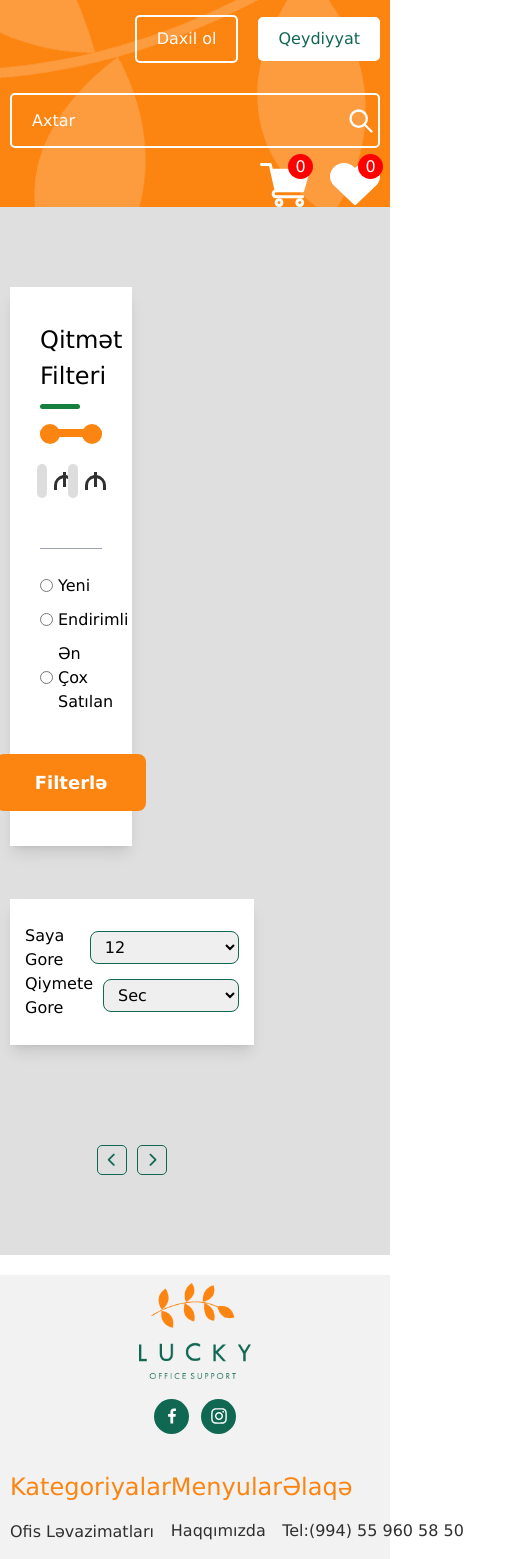
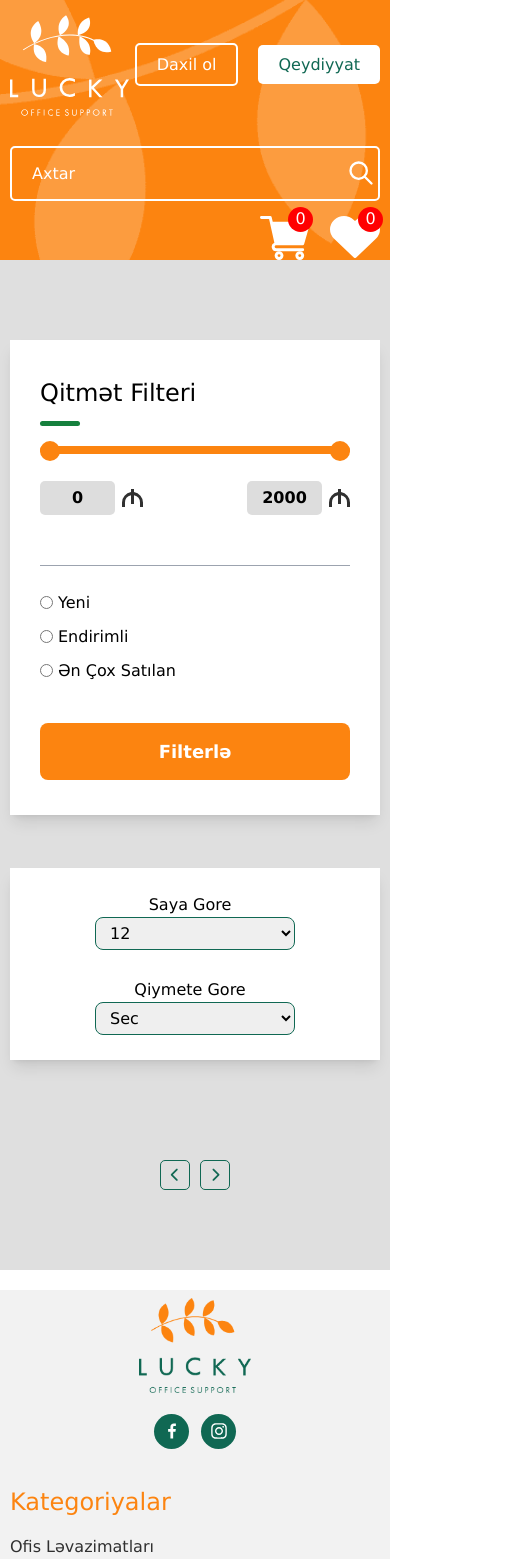
Before and after one commit to vusalosmanov/LuckyApp, a React (Create React App) app: page /products/100 in a window 390 px wide. Shown: the top 1559 px of the page, 522 px wide, since content can reach past the window. Built offline with nearby package versions, Linux system fonts and the light colour scheme.

Commit message:
add responsive designer

```diff
--- a/src/components/CategoryInput.jsx
+++ /dev/null
@@ -1,17 +0,0 @@
-import React, { useState } from 'react'
-
-const CategoryInput = () => {
-
-  const [ priceFilter , setPriceFilter ] = useState(2000);
-
-
-  const handleInputPrice = (e) =>{
-    setPriceFilter(e.target.value)
-  }
-
-   return (
-    <div>CategoryInput</div>
-  )
-}
-
-export default CategoryInput
--- a/src/components/Footer.jsx
+++ b/src/components/Footer.jsx
@@ -22,7 +22,7 @@ const Footer = () => {
           </div>
         </div>
       </div>
-      <div className="max-w-[1320px] w-full mx-auto pr-[10px] pl-[10px]">
+      <div className="max-w-[1320px] w-full mx-auto pr-[10px] pl-[10px] flex  flex-col ">
         <div className="flex justify-between mb-[40px] pt-[35px]">
           <div className=" flex flex-col gap-[12px] items-center justify-center lg:block hidden ">
             <div className="logo w-28  h-28 flex items-center ">
@@ -39,6 +39,7 @@ const Footer = () => {
               </div>
             </div>
           </div>
+          <div className="lg:flex lg:justify-evenly w-full ">
             <div>
               <h4 className=" text-[#fc8410] mb-[15px] text-[24px]">
                 Kategoriyalar
@@ -67,7 +68,6 @@ const Footer = () => {
                 </li>
               </ul>
             </div>
-
             <div>
               <h4 className=" text-[#fc8410] mb-[14px] text-[24px]">Menyular</h4>
               <ul className=" flex flex-col gap-[15px]">
@@ -83,7 +83,6 @@ const Footer = () => {
                 </li>
               </ul>
             </div>
-
             <div>
               <h4 className=" text-[#fc8410] mb-[14px] text-[24px]">Əlaqə</h4>
               <ul className=" flex flex-col gap-[15px]">
@@ -108,6 +107,7 @@ const Footer = () => {
               </ul>
             </div>
           </div>
+        </div>
 
         <hr className="hr" />
         <div className="flex justify-between pt-[30px] pb-[35px]">
--- a/src/components/Header.jsx
+++ b/src/components/Header.jsx
@@ -11,7 +11,7 @@ import { useState, useEffect } from "react";
 import { useSelector } from "react-redux";
 import CategoryMenu from "./menuCategory/CategoryMenu";
 const Header = () => {
-  const {  subcategoryArray } = useContext(MainContext);
+  const { subcategoryArray } = useContext(MainContext);
   const [subcategories, setSubcategories] = useState([]);
 
   useEffect(() => {
@@ -45,7 +45,17 @@ const Header = () => {
       <header className="header">
         <nav>
           <div className="max-w-[1320px] w-full  mx-auto pr-[10px] pl-[10px] ">
-            <div className="flex justify-end flex-row items-center pt-[15px]  pb-[15px] w-[100%] ">
+            <div className="flex justify-between lg:justify-end flex-row items-center pt-[15px]  pb-[15px] w-[100%] ">
+              <div className="relative  lg:hidden">
+                <Link to="">
+                  <img
+                    src={logo}
+                    alt=""
+                    className="max-w-[125px] object-contain w-[100%]"
+                  />
+                </Link>
+              </div>
+              <div>
                 <Link
                   to="/login"
                   className="mr-[20px] border-[2px] rounded-[5px] border-[white] text-[white] pt-[10px] pb-[10px] pr-[20px] pl-[20px] text-[16px] relative hover:bg-[#106853]"
@@ -60,11 +70,12 @@ const Header = () => {
                 </Link>
               </div>
             </div>
+          </div>
         </nav>
         <nav>
           <div className="max-w-[1320px] w-full  mx-auto  pr-[10px] pl-[10px]">
             <div className="flex lg:justify-between items-center py-[15px] justify-center">
-              <div className="relative">
+              <div className="relative lg:block hidden">
                 <Link to="">
                   <img
                     src={logo}
@@ -86,7 +97,7 @@ const Header = () => {
                   </Link>
                   <Link to="/wishlist" className="relative">
                     <img src={heart} alt="" className="w-[50px]" />
-                    <div className="absolute top-[-9px] left-7 w-[25px] h-[25px] bg-[#ff0000] rounded-[50%] flex items-center text-white  justify-center">
+                    <div className="absolute top-[-9px] left-6   w-[25px] h-[25px] bg-[#ff0000] rounded-[50%] flex items-center text-white  justify-center">
                       {wishlistProducts.length}
                     </div>
                   </Link>
@@ -96,7 +107,6 @@ const Header = () => {
             <div className="nav-responsive lg:hidden block">
               <div className="w-full flex justify-between items-center">
                 <div className="hamburger">
-
                 </div>
                 <div className="icon lg:hidden block">
                   <div className="flex gap-5">
@@ -169,7 +179,7 @@ const Header = () => {
                   <img src={category} alt="category" />
                   <Link to="">Kataqoriya</Link>
                 </li>
-                <CategoryMenu openCatMenu={openCatMenu} isDropdownVisible={isDropdownVisible} closeCatMenu={closeCatMenu}/>
+                <CategoryMenu openCatMenu={openCatMenu} isDropdownVisible={isDropdownVisible} closeCatMenu={closeCatMenu} />
               </ul>
             </div>
             <div className="flex  justify-start pl-[40px]">
--- a/src/components/productFilter/LeftFilter.jsx
+++ b/src/components/productFilter/LeftFilter.jsx
@@ -1,5 +1,4 @@
 import React, { useState } from "react";
-import CategoryInput from "../CategoryInput";
 import ManatIcon from "../../assets/image/icon/manat.svg";
 import { useEffect } from "react";
 import { useLocation } from "react-router-dom";
--- a/src/components/productFilter/TopFilter.jsx
+++ b/src/components/productFilter/TopFilter.jsx
@@ -17,9 +17,9 @@ const TopFilter = ({ products, setProducts, changeProductsPerPage }) => {
 
   return (
     <>
-      <div className="lg:flex items-start flex-row justify-center mb-[40px] w-[100%]">
-        <div className="product-top-filter flex lg:flex-row lg:justify-between flex-col justify-center px-[15px] mb-[30px] shadow-lg h-auto py-[25px] w-[100%] bg-[white]">
-          <div className="w-[100%] flex justify-center items-center">
+      <div className="lg:flex items-start flex-row justify-center mb-[40px] w-full">
+        <div className="product-top-filter flex lg:flex-row lg:justify-between flex-col justify-center px-[15px] mb-[30px] shadow-lg h-auto gap-y-7 py-[25px] w-[100%] bg-[white]">
+          <div className="w-full flex flex-col lg:flex lg:flex-row justify-center items-center">
               <span className="mr-[10px]">Saya Gore</span>
               <select defaultValue={12} onChange={(e) => changeProductsPerPage(e.target.value)}
                 className="rounded-lg border-[#106853] border-[1px] max-w-[200px] py-[5px] px-[10px] w-[100%]">
@@ -29,7 +29,7 @@ const TopFilter = ({ products, setProducts, changeProductsPerPage }) => {
                 <option value={30}>30</option>
               </select>
           </div>
-          <div className="flex lg:justify-end items-center justify-center w-[100%]">
+          <div className="w-full flex flex-col lg:flex lg:flex-row justify-center items-center">
             <span className="mr-[10px]">Qiymete Gore</span>
             <select
               onChange={handleSortChange}
--- a/src/components/search/Input.jsx
+++ b/src/components/search/Input.jsx
@@ -22,7 +22,6 @@ const Input = () => {
     overflowY: "scroll",
     display: searchInputValues.length === 0 ? "none" : "block",
   };
-  console.log(searchInputValues);
   return (
     <form action="" className="w-[650px] relative">
       <label
--- a/src/pages/BasketFormSection.jsx
+++ b/src/pages/BasketFormSection.jsx
@@ -37,7 +37,7 @@ const BasketFormSection = () => {
                         sumPrice > 5 ? (
                             <form action="#" className="flex flex-col justify-center items-center w-[100%]">
                                 <h2 className="mb-[30px] text-[2rem]">Məlumatlar</h2>
-                                <div className="w-[100%] flex  mx-[1.5rem] justify-between">
+                                <div className="w-[100%] lg:flex  mx-[1.5rem] lg:justify-between">
                                     <div className="flex flex-row justify-center mb-[40px] items-center w-[100%]">
                                         <div className="flex flex-col justify-center items-center w-[100%]">
                                             <div className="mb-[25px] items-start flex flex-col justify-center w-[100%]">
--- a/src/pages/Products.jsx
+++ b/src/pages/Products.jsx
@@ -76,8 +76,6 @@ function Products() {
   const currentRecords = products.slice(indexOfFirstRecord, indexOfLastRecord);
   const nPages = Math.ceil(products.length / recordsPerPage);
 
-  console.log(currentRecords);
-
   return (
     <>
       <section className="bg-[#dfdfdf]">
@@ -90,15 +88,15 @@ function Products() {
               <LeftFilter products={products}  setProducts={setProducts}/>
             </div>
             <div
-              className={`flex items-start flex-row justify-center mb-[40px] w-[33%] ${categoryName && !subcategoryName ? "block" : "hidden"}`}
+              className={`flex items-start flex-row justify-center mb-[40px] lg:w-[33%] w-full ${categoryName && !subcategoryName ? "block" : "hidden"}`}
             >
               <LeftFilterAll category={category} products={products} setProducts={setProducts}  />
             </div>
-            <div className="flex items-start flex-col justify-center mb-[40px] w-[66%]">
+            <div className="flex items-start flex-col justify-center mb-[40px] lg:w-[66%] w-full flex-wrap">
               <div className="inner flex  items-center flex-col justify-center w-[100%]">
-                <div className="product-row w-[100%] flex flex-wrap">
+                <div className="product-row  flex flex-wrap justify-center w-full">
                   <TopFilter products={products} setProducts={setProducts} changeProductsPerPage={changeProductsPerPage} />
-                  <div className="flex flex-row flex-wrap gap-x-[30px] gap-y-[10px] items-start  mb-[40px] w-[100%] ">
+                  <div className="flex flex-row flex-wrap gap-x-[30px] gap-y-[10px] items-start  mb-[40px] w-[100%] justify-center ">
                     {currentRecords.map((product) => (
                       <ProductCart
                         id={product.id}
--- a/src/pages/ShopProduct.jsx
+++ b/src/pages/ShopProduct.jsx
@@ -76,7 +76,7 @@ const ShopProduct = () => {
     return (
         <>
             {cart.length > 0 ? (
-                <div className='w-[1320px] my-0 mx-auto pr-[10px] pl-[10px] flex justify-center items-center'>
+                <div className='max-w-[1320px] w-full my-0 mx-auto pr-[10px] pl-[10px] flex justify-center items-center '>
                     <div className='mb-[40px] w-[100%] overflow-auto'>
                         <div className='w-[100%] min-w-[1200px] flex items-center justify-center'>
                             <div className={`${alert ? 'min-w-[1200px]  h-[50px] bg-orange-500 flex items-center justify-center rounded-lg  text-[white] text-[18px] mt-[20px] mb-[20px]' : 'hidden'}`} >
@@ -128,7 +128,7 @@ const ShopProduct = () => {
                     </div>
                 </div>
             ) : null}
-            <div className='w-[1320px] mx-auto pr-[10px] pl-[10px] flex justify-end items-center mb-[20px]'>
+            <div className='max-w-[1320px] w-full mx-auto pr-[10px] pl-[10px] flex justify-end items-center mb-[20px]'>
                 {cart.length > 0 ? (
                     <div className='flex flex-col justify-center max-w-[450px] min-h-[220px] py-[20px] px-[15px] w-full shadow-lg'>
                         <h4 className='text-[1.5rem] py-[10px]'>Səbət</h4>
```
Lines whose indentation alone changed are shown as unchanged.
